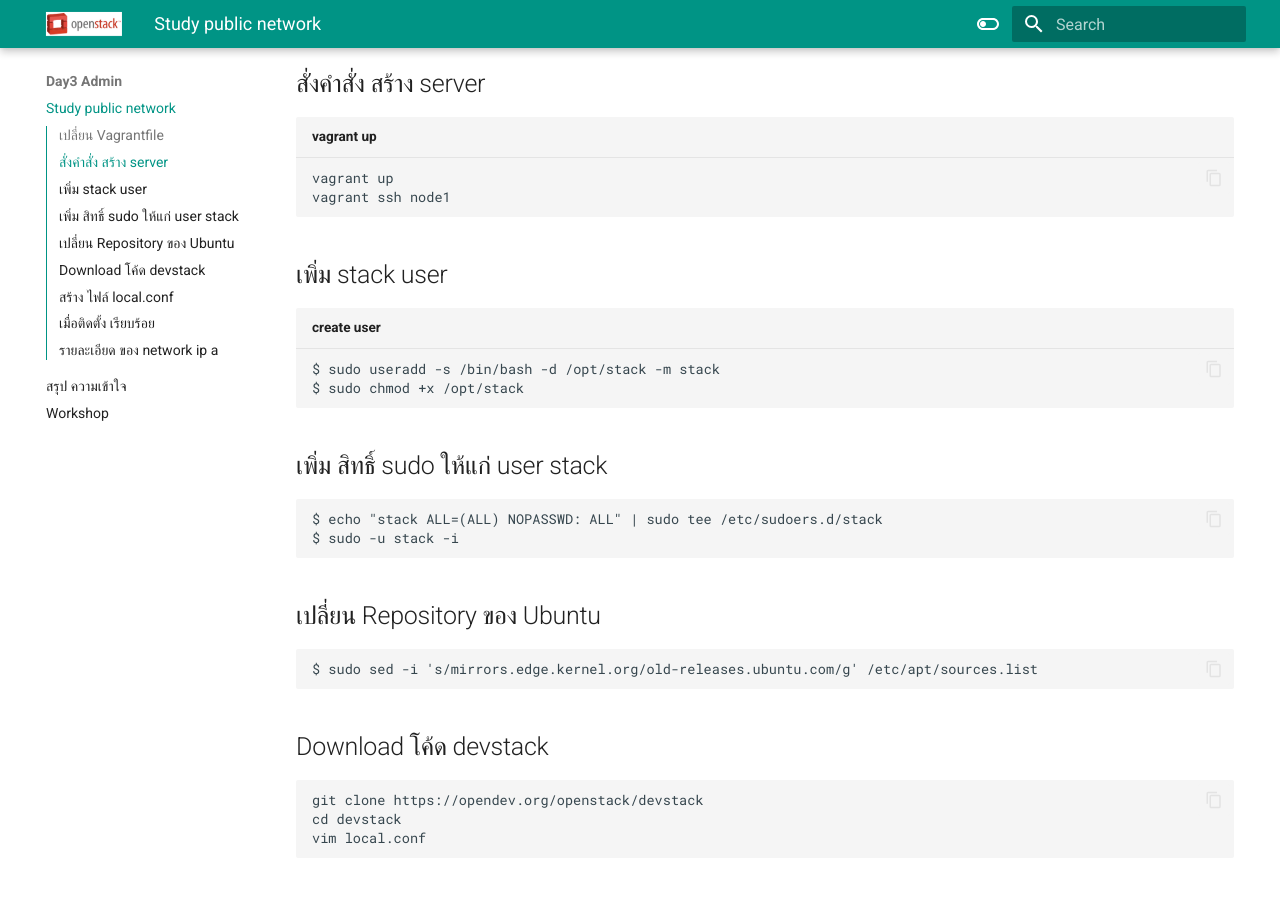
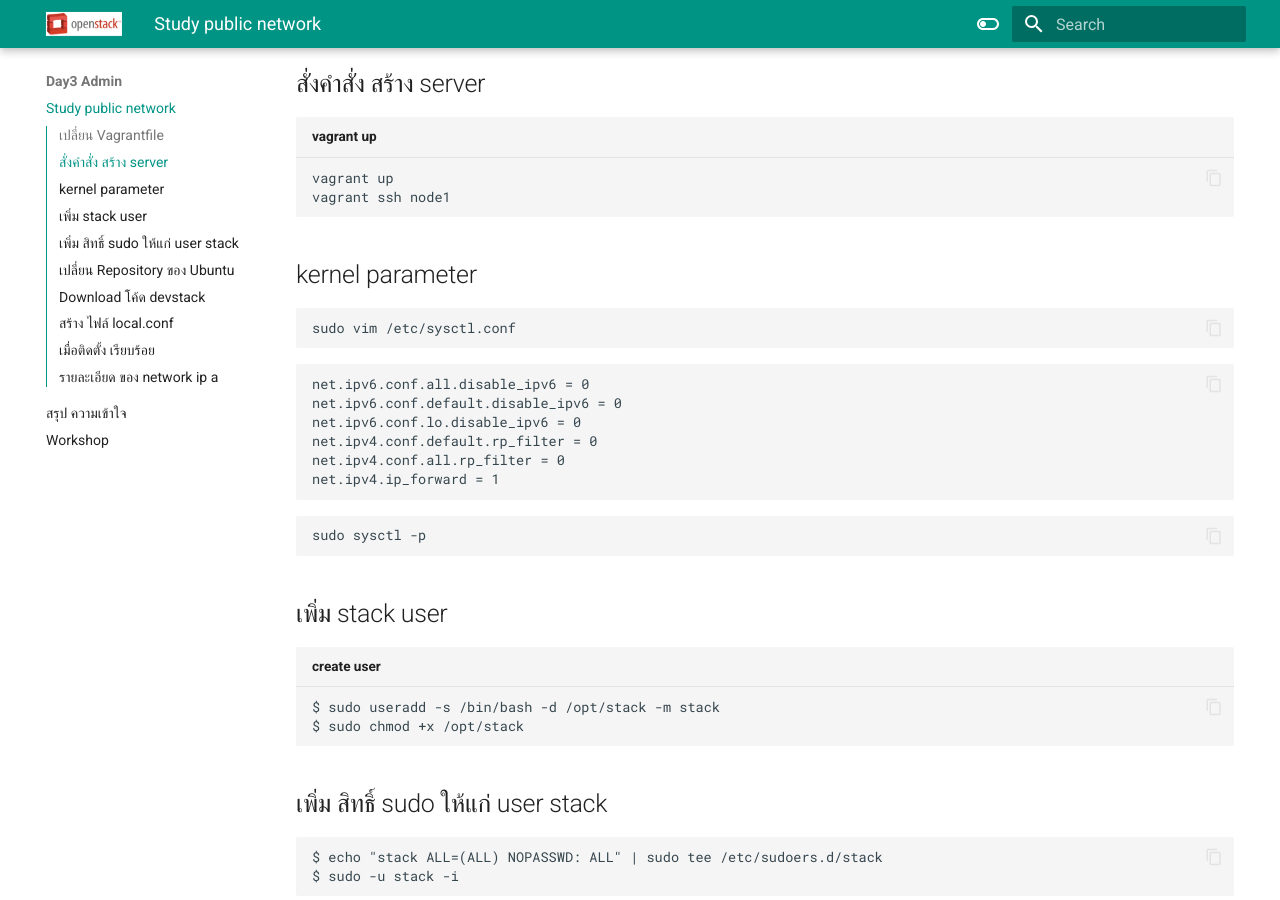
Before and after one commit to opendevbook/openstack, an MkDocs documentation site: the page built from docs/Day3 Admin/public_network.md, in a window 1280 px wide and 900 px high, scrolled down 999 px. Built offline with MkDocs 1.6.1 and Material for MkDocs 9.7.7, drawn with Linux system fonts in a browser that asks for light colours.

Commit message:
Add kernel parameter

````diff
--- a/docs/Day3 Admin/public_network.md
+++ b/docs/Day3 Admin/public_network.md
@@ -46,6 +46,25 @@ end
 ```bash title="vagrant up"
 vagrant up
 vagrant ssh node1
+```
+
+## kernel parameter
+
+```
+sudo vim /etc/sysctl.conf
+```
+
+```
+net.ipv6.conf.all.disable_ipv6 = 0
+net.ipv6.conf.default.disable_ipv6 = 0
+net.ipv6.conf.lo.disable_ipv6 = 0
+net.ipv4.conf.default.rp_filter = 0
+net.ipv4.conf.all.rp_filter = 0
+net.ipv4.ip_forward = 1
+```
+
+```
+sudo sysctl -p
 ```
 
 ## เพิ่ม stack user
````
Also changed, not shown: docs/assets/images/error111.png (added).
